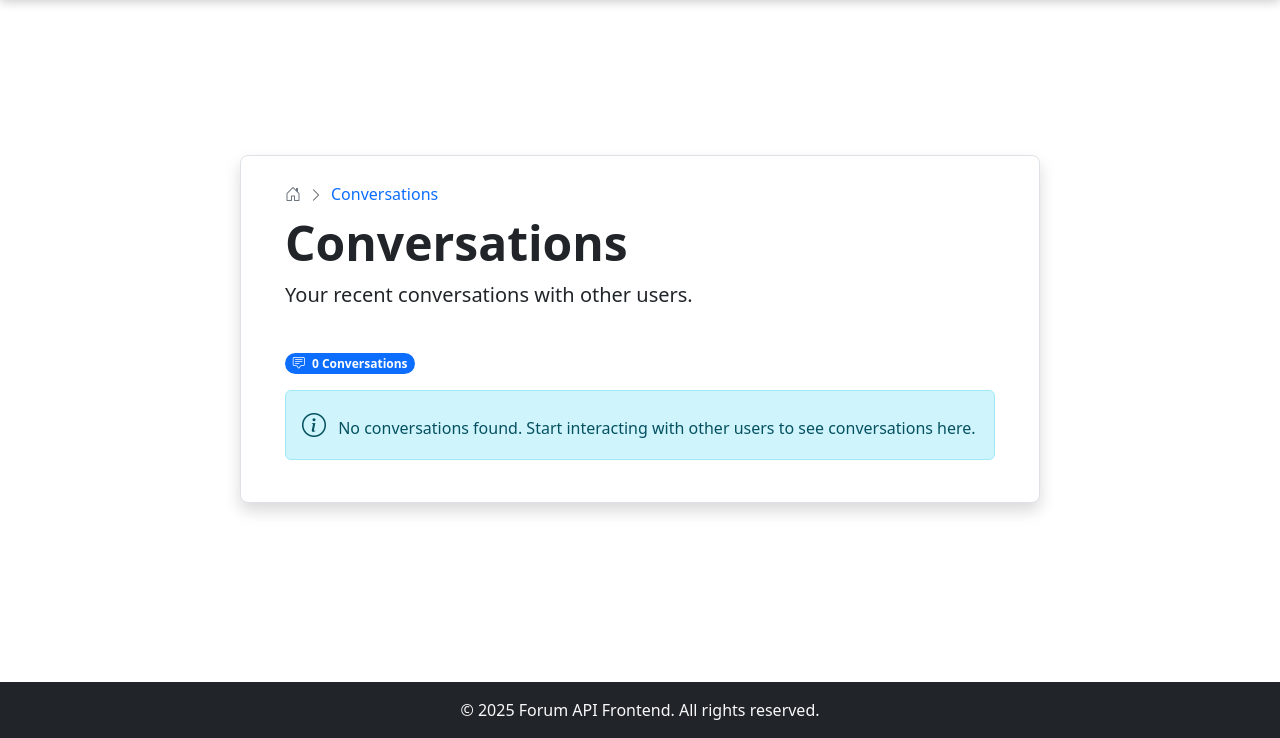
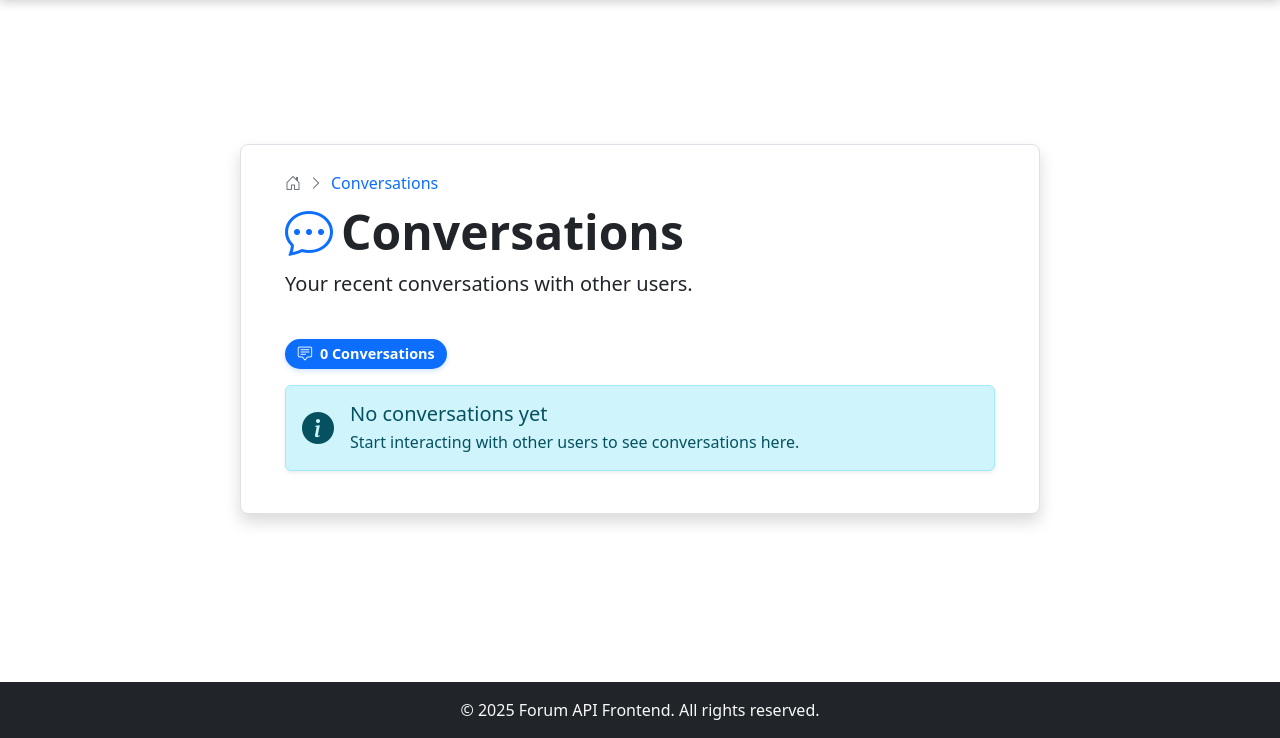
Before and after one commit to fcgith/forum_api_front_end, a FastAPI app: template templates/conversations.html in a window 1280 px wide. Shown: the part 62-800 px from the top of the page. Run offline with FastAPI, Linux system fonts and the light colour scheme; the template is opened without the code that fills it, so the values that code supplies are empty; parts of the project's set-up code (start-up, migrations or seed data) failed here and were passed over.

Commit message:
conversations.html

```diff
--- a/templates/conversations.html
+++ b/templates/conversations.html
@@ -11,74 +11,182 @@
                         <i class="bi bi-chevron-right text-muted small"></i>
                         <span class="text-primary">Conversations</span>
                     </div>
-                    <h1 class="display-5 fw-bold">Conversations</h1>
+                    <h1 class="display-5 fw-bold">
+                        <i class="bi bi-chat-dots text-primary me-2 animate-icon"></i>Conversations
+                    </h1>
                     <p class="lead">Your recent conversations with other users.</p>
                 </div>
             </div>
 
             <div class="d-flex justify-content-between align-items-center mb-3">
                 <div>
-                    <span class="badge bg-primary rounded-pill">
+                    <span class="badge bg-primary rounded-pill conversation-badge">
                         <i class="bi bi-chat-square-text me-1"></i> {{ conversations|length }} Conversations
                     </span>
                 </div>
             </div>
 
             {% if conversations %}
-                <div class="list-group">
+                <div class="card shadow-sm border-0 mb-4">
+                    <div class="list-group list-group-flush">
                         {% for user in conversations %}
-                        <a href="/conversations/{{ user.id }}" class="list-group-item list-group-item-action d-flex justify-content-between align-items-start align-items-center hover-box rounded-0">
+                            <a href="/conversations/{{ user.id }}" class="list-group-item list-group-item-action d-flex justify-content-between align-items-start align-items-center hover-box rounded-0 conversation-item">
                                 <div class="flex-grow-1">
                                     <div class="d-flex align-items-center gap-2">
                                         {% if user.avatar %}
-                                    <img src="{{ user.avatar }}" alt="{{ user.username }}" class="rounded-circle" style="width: 40px; height: 40px; object-fit: cover;">
+                                        <div class="avatar-container">
+                                            <img src="{{ user.avatar }}" alt="{{ user.username }}" class="rounded-circle conversation-avatar" style="width: 48px; height: 48px; object-fit: cover;">
+                                        </div>
                                         {% else %}
-                                    <div class="rounded-circle bg-primary bg-opacity-10 d-flex align-items-center justify-content-center" style="width: 40px; height: 40px;">
+                                        <div class="avatar-container">
+                                            <div class="rounded-circle bg-primary bg-opacity-10 d-flex align-items-center justify-content-center conversation-avatar" style="width: 48px; height: 48px;">
                                                 <i class="bi bi-person-fill text-primary" style="font-size: 1.5rem;"></i>
                                             </div>
+                                        </div>
                                         {% endif %}
-                                    <div class="fw-bold text-primary">{{ user.username }}</div>
+                                        <div>
+                                            <div class="fw-bold text-primary username-text">{{ user.username }}</div>
+                                            <p class="text-muted mb-0 small message-preview">
+                                                <i class="bi bi-chat-text me-1"></i> {{ user.last_message_content }}
+                                            </p>
                                         </div>
-                                <p class="text-muted mb-1 small">
-                                    <i class="bi bi-chat-text"></i> {{ user.last_message_content }}
-                                </p>
-                                <div class="d-flex align-items-center gap-2 small text-muted">
+                                    </div>
+                                    <div class="d-flex align-items-center gap-2 small text-muted mt-1">
                                         {% if user.admin > 0 %}
-                                    <span class="badge bg-danger">Admin</span>
+                                        <span class="badge bg-danger admin-badge">
+                                            <i class="bi bi-shield-fill me-1"></i>Admin
+                                        </span>
                                         {% endif %}
                                     </div>
                                 </div>
-                            <div class="d-flex align-items-center gap-3">
+                                <div class="d-flex flex-column align-items-end">
                                     {% if user.last_message and user.last_message.date %}
-                                <small class="text-muted me-2">
-                                    <i class="bi bi-clock"></i> {{ user.last_message.date.replace('T', ' ') }}
+                                    <small class="text-muted timestamp">
+                                        <i class="bi bi-clock me-1"></i> {{ user.last_message.date.replace('T', ' ') }}
                                     </small>
                                     {% endif %}
-                                <i class="bi bi-arrow-bar-right text-secondary hover-arrow" style="font-size: 2rem; opacity:0;"></i>
+                                    <div class="mt-2">
+                                        <i class="bi bi-arrow-right-circle text-primary hover-arrow" style="font-size: 1.5rem; opacity:0.3;"></i>
+                                    </div>
                                 </div>
                             </a>
                         {% endfor %}
                     </div>
+                </div>
             {% else %}
-                <div class="alert alert-info" role="alert">
-                    <i class="bi bi-info-circle me-2" style="font-size: 1.5rem;"></i> No conversations found. Start interacting with other users to see conversations here.
+                <div class="alert alert-info shadow-sm" role="alert">
+                    <div class="d-flex align-items-center">
+                        <i class="bi bi-info-circle-fill me-3" style="font-size: 2rem;"></i>
+                        <div>
+                            <h5 class="mb-1">No conversations yet</h5>
+                            <p class="mb-0">Start interacting with other users to see conversations here.</p>
+                        </div>
+                    </div>
                 </div>
             {% endif %}
         </div>
 
         <style>
+            .conversation-badge {
+                font-size: 0.9rem;
+                padding: 0.5rem 0.8rem;
+                box-shadow: 0 2px 5px rgba(13, 110, 253, 0.2);
+                transition: all 0.3s ease;
+            }
+
+            .conversation-badge:hover {
+                transform: translateY(-2px);
+                box-shadow: 0 4px 8px rgba(13, 110, 253, 0.3);
+            }
+
+            .conversation-item {
+                padding: 1rem;
+                border-left: 4px solid #0d6efd;
+                transition: all 0.3s ease;
+                border-bottom: 1px solid rgba(0,0,0,0.05);
+            }
+
+            .conversation-item:hover {
+                background-color: rgba(13, 110, 253, 0.05);
+                transform: translateX(5px);
+            }
+
             .hover-box:hover .hover-arrow {
                 opacity: 1 !important;
-                transition: opacity 0.2s ease-in-out;
+                transform: translateX(3px);
+                transition: all 0.3s ease;
             }
 
             .hover-arrow {
-                transition: opacity 0.2s ease-in-out;
+                transition: all 0.3s ease;
             }
 
-            .list-group-item {
-                padding: 1rem;
-                border-left: 4px solid #0d6efd;
+            .avatar-container {
+                position: relative;
+                transition: all 0.3s ease;
+            }
+
+            .conversation-item:hover .avatar-container {
+                transform: scale(1.05);
+            }
+
+            .conversation-avatar {
+                border: 2px solid #0d6efd;
+                box-shadow: 0 2px 5px rgba(0,0,0,0.1);
+                transition: all 0.3s ease;
+            }
+
+            .username-text {
+                transition: all 0.3s ease;
+            }
+
+            .conversation-item:hover .username-text {
+                transform: translateX(3px);
+            }
+
+            .message-preview {
+                max-width: 300px;
+                overflow: hidden;
+                text-overflow: ellipsis;
+                white-space: nowrap;
+                transition: all 0.3s ease;
+            }
+
+            .admin-badge {
+                transition: all 0.3s ease;
+            }
+
+            .conversation-item:hover .admin-badge {
+                transform: translateY(-2px);
+                box-shadow: 0 2px 5px rgba(220, 53, 69, 0.3);
+            }
+
+            .timestamp {
+                background-color: rgba(13, 110, 253, 0.1);
+                padding: 0.2rem 0.5rem;
+                border-radius: 1rem;
+                font-size: 0.75rem;
+                transition: all 0.3s ease;
+            }
+
+            .conversation-item:hover .timestamp {
+                background-color: rgba(13, 110, 253, 0.2);
+            }
+
+            .animate-icon {
+                animation: pulse 2s infinite;
+            }
+
+            @keyframes pulse {
+                0% {
+                    transform: scale(1);
+                }
+                50% {
+                    transform: scale(1.1);
+                }
+                100% {
+                    transform: scale(1);
+                }
             }
         </style>
 {% endblock %}
```
Lines whose indentation alone changed are shown as unchanged.
